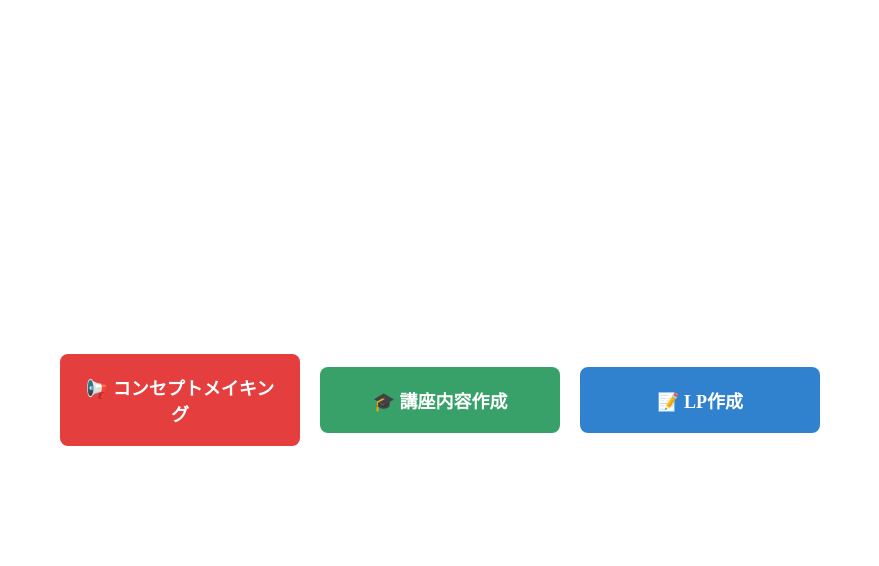
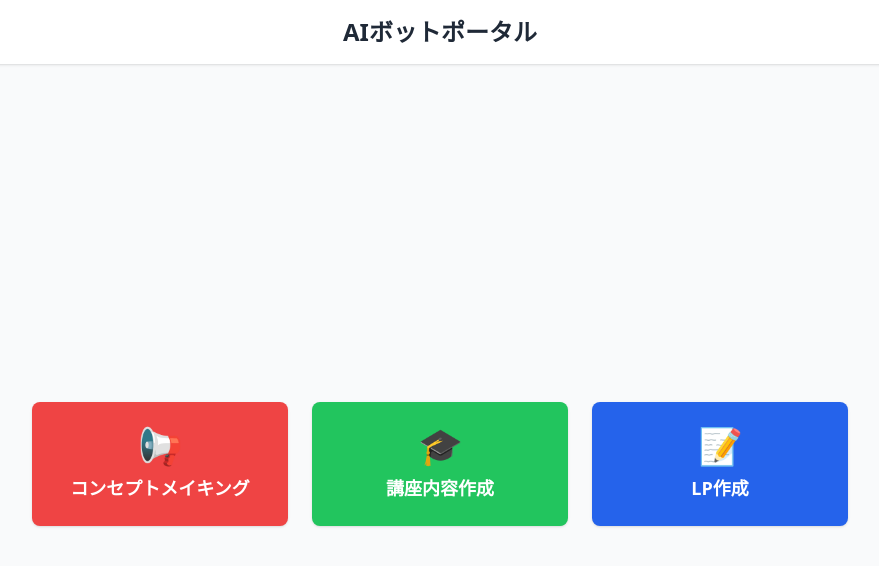
Before and after one commit to mikemike12-svg/PortalSample, a plain HTML site: page index.html in a window 1280 px wide. Shown: the whole page, without its empty margins (200-1079 px from the left). Drawn offline with nearby package versions, Linux system fonts and the light colour scheme.

Commit message:
Update index.html

```diff
--- a/index.html
+++ b/index.html
@@ -3,53 +3,45 @@
 <head>
   <meta charset="UTF-8" />
   <meta name="viewport" content="width=device-width,initial-scale=1.0" />
+  <script src="https://cdn.tailwindcss.com"></script>
   <title>AIボットポータル</title>
-  <style>
-    /* 画面全体を使って中央寄せ */
-    body, html { margin:0; height:100%; }
-    .container {
-      display: flex;
-      align-items: center;
-      justify-content: center;
-      height: 100%;
-      gap: 20px;
-    }
-    .bot-link {
-      display: block;
-      width: 200px;
-      padding: 20px;
-      text-align: center;
-      text-decoration: none;
-      color: #fff;
-      border-radius: 8px;
-      font-size: 18px;
-      font-weight: bold;
-    }
-    .bot1 { background: #E53E3E; }   /* 赤 */
-    .bot2 { background: #38A169; }   /* 緑 */
-    .bot3 { background: #3182CE; }   /* 青 */
-  </style>
 </head>
-<body>
-  <div class="container">
-    <!-- 新しいタブで開く -->
-    <a class="bot-link bot1"
-       href="https://udify.app/chatbot/NuXIbgeJE8039PSA"
-       target="_blank" rel="noopener">
-      📢 コンセプトメイキング
-    </a>
+<body class="bg-gray-50 text-gray-800">
 
-    <a class="bot-link bot2"
-       href="https://udify.app/chatbot/VdFWDBooqwAz8oIf"
-       target="_blank" rel="noopener">
-      🎓 講座内容作成
-    </a>
+  <header class="bg-white shadow py-4">
+    <h1 class="text-2xl font-bold text-center">AIボットポータル</h1>
+  </header>
 
-    <a class="bot-link bot3"
-       href="https://udify.app/chatbot/gx7OZ8wPclMwtrMJ"
-       target="_blank" rel="noopener">
-      📝 LP作成
-    </a>
-  </div>
+  <main class="flex items-center justify-center min-h-screen">
+    <div class="grid grid-cols-1 sm:grid-cols-2 lg:grid-cols-3 gap-6 justify-items-center">
+
+      <!-- 各ページへ内部リンク -->
+      <a
+        href="concept.html"
+        class="w-64 bg-red-500 text-white p-6 rounded-lg shadow hover:shadow-lg transition text-center"
+      >
+        <div class="text-4xl mb-2">📢</div>
+        <h2 class="font-semibold text-lg">コンセプトメイキング</h2>
+      </a>
+
+      <a
+        href="course.html"
+        class="w-64 bg-green-500 text-white p-6 rounded-lg shadow hover:shadow-lg transition text-center"
+      >
+        <div class="text-4xl mb-2">🎓</div>
+        <h2 class="font-semibold text-lg">講座内容作成</h2>
+      </a>
+
+      <a
+        href="lp.html"
+        class="w-64 bg-blue-600 text-white p-6 rounded-lg shadow hover:shadow-lg transition text-center"
+      >
+        <div class="text-4xl mb-2">📝</div>
+        <h2 class="font-semibold text-lg">LP作成</h2>
+      </a>
+
+    </div>
+  </main>
+
 </body>
 </html>
```
